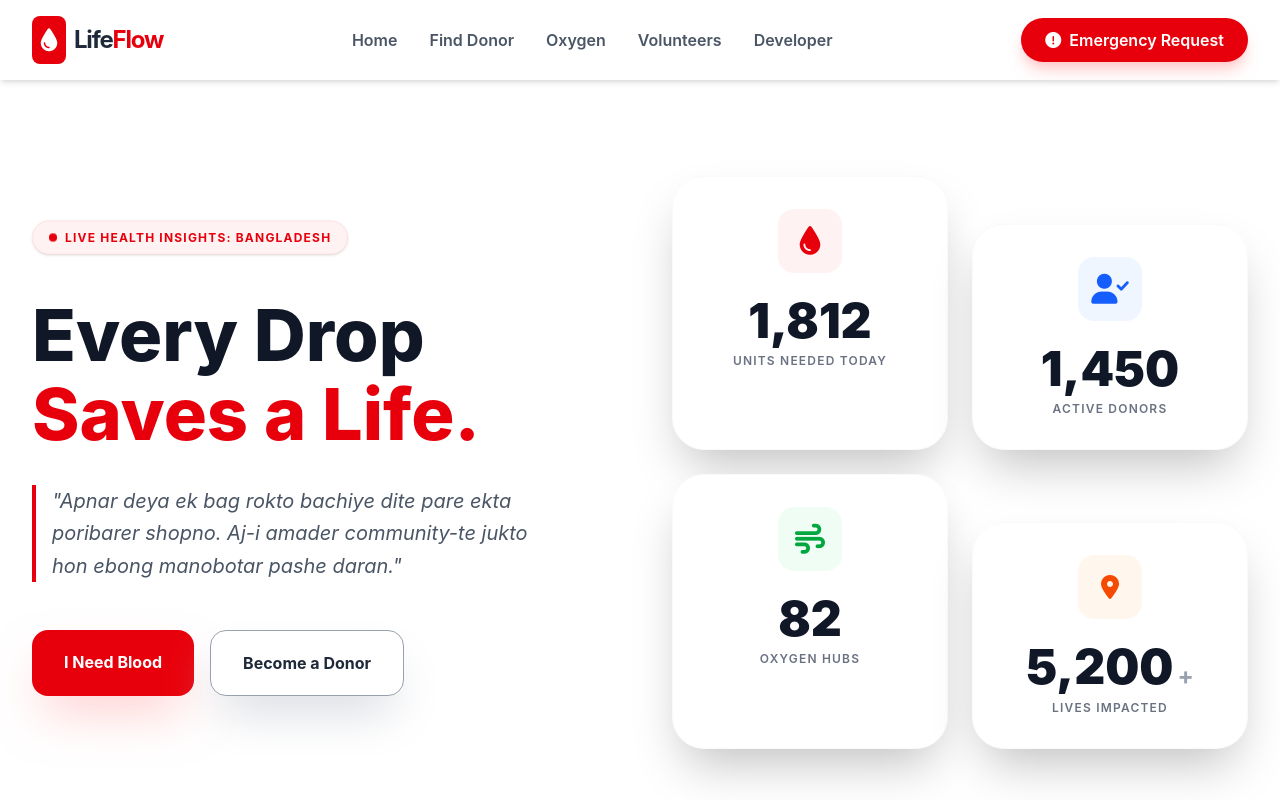
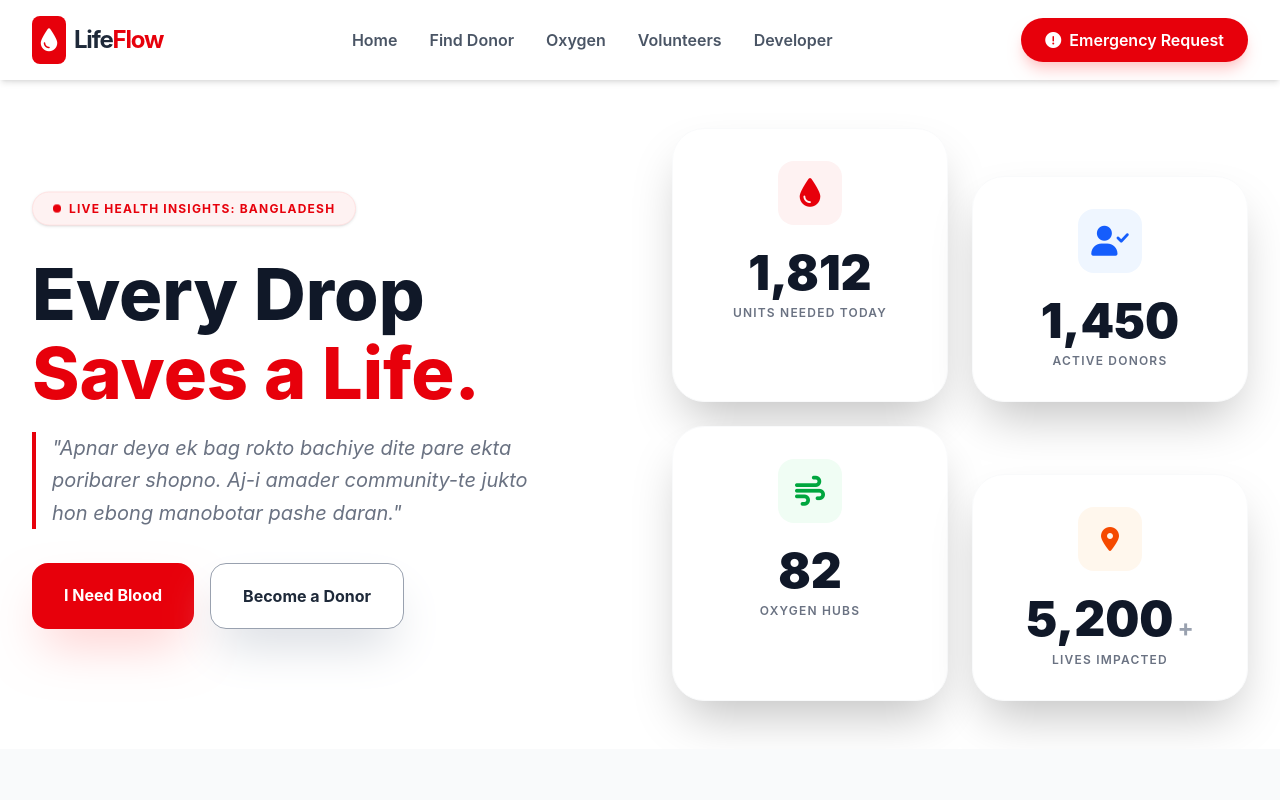
Before and after one commit to atul-dev-ai/WDE-Lab-Resource, a website: page LifeFlow/index.html in a window 1280 px wide. Shown: the top 800 px of the page. Drawn offline with Linux system fonts and the light colour scheme; some packages are replaced by stand-ins of ours; a script that the page names is missing.

Commit message:
Html modified

```diff
--- a/LifeFlow/index.html
+++ b/LifeFlow/index.html
@@ -86,14 +86,14 @@
   <!-- Navbar end here -->
 
   <!-- Main Section start here -->
-  <section id="home" class="relative bg-white py-16 lg:py-24 overflow-hidden">
+  <section id="home" class="relative bg-white py-16 lg:py-12 overflow-hidden">
     <div class="max-w-7xl mx-auto px-4 sm:px-6 lg:px-8 relative z-10">
       <div class="grid lg:grid-cols-2 gap-16 items-center">
         <!-- left side parent div -->
-        <div class="space-y-8">
+        <div class="space-y-5">
           <!-- live health insights badge -->
           <div
-            class="inline-flex items-center gap-2 px-4 py-2 bg-red-50 border border-red-100 rounded-full text-red-600 font-bold text-xs uppercase tracking-widest shadow-sm hover:shadow-md transform transition-all duration-700 animate-bounce">
+            class="inline-flex items-center gap-2 px-5 py-2 bg-red-50 border border-red-100 rounded-full text-red-600 font-bold text-xs uppercase tracking-widest shadow-sm hover:shadow-md transform transition-all duration-700 animate-bounce">
             <span class="relative flex h-2 w-2">
               <span class="animate-ping absolute inline-flex h-full w-full rounded-full bg-red-400 opacity-75"></span>
               <span class="relative inline-flex rounded-full h-2 w-2 bg-red-600"></span>
@@ -104,12 +104,12 @@
             Every Drop <br>
             <span class="text-red-600">Saves a Life.</span>
           </h1>
-          <p class="text-xl text-gray-600 max-w-lg leading-relaxed italic border-l-4 border-red-600 pl-4">
+          <p class="text-xl text-gray-500 max-w-lg leading-relaxed italic border-l-4 border-red-600 pl-4">
             "Apnar deya ek bag rokto bachiye dite pare ekta poribarer shopno. Aj-i amader community-te jukto hon ebong
             manobotar
             pashe daran."
           </p>
-          <div class="flex flex-col sm:flex-row gap-4 pt-4">
+          <div class="flex flex-col sm:flex-row gap-4 pt-3.5">
             <!-- <button
               class="bg-red-600 hover:bg-red-700 text-white px-8 py-5 rounded-2xl font-bold shadow-2xl shadow-red-200 transition-all transform hover:-translate-y-1 active:scale-95 duration-300">
               I Need Blood
```
Also changed, not shown: LifeFlow/src/output.css.
